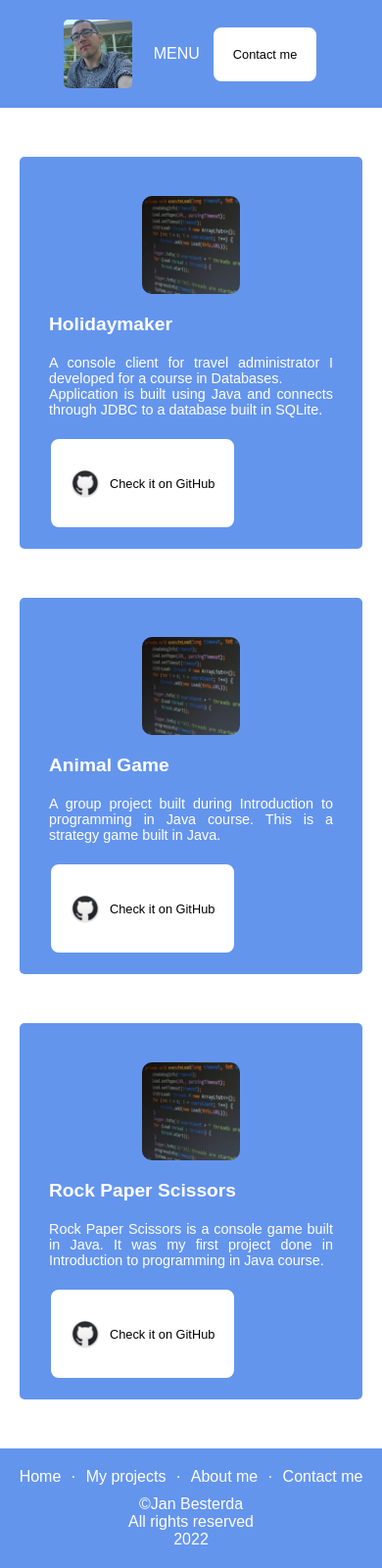
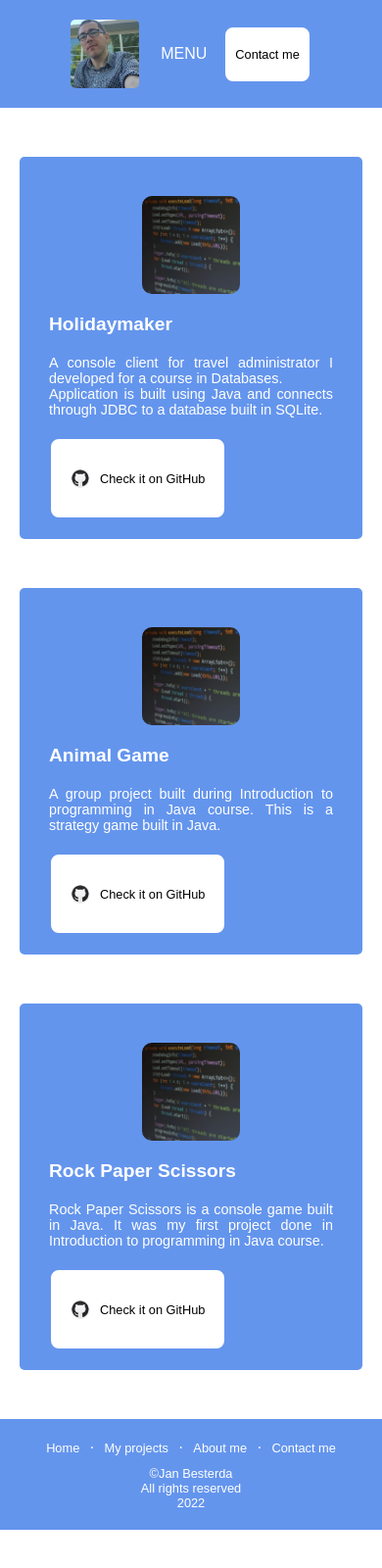
Before and after one commit to jan-beszterda/CV-Website, a plain HTML site: page my_projects.html in a window 390 px wide. Shown: the whole page at 98% size. After the commit the page ends 1561 px from the top, so only its background shows below. Drawn offline with Linux system fonts and the light colour scheme.

Commit message:
Final update to styles and about me page, updated pdf document

```diff
--- a/style.css
+++ b/style.css
@@ -2,12 +2,15 @@ html {
   box-sizing: border-box;
 }
 
-html, body {
+html,
+body {
   font-family: Arial, Helvetica, sans-serif;
   color: white;
 }
 
-*, *:before, *:after {
+*,
+*:before,
+*:after {
   box-sizing: inherit;
 }
 
@@ -83,7 +86,8 @@ p {
   margin: 50px 100px 0px 100px;
 }
 
-.row-article, .row-article-reverse {
+.row-article,
+.row-article-reverse {
   display: flex;
   flex-direction: row;
   background: cornflowerblue;
@@ -115,20 +119,23 @@ p {
   flex-direction: column;
   align-items: flex-start;
   margin: 0px 10px;
+  flex: 1;
 }
 
 .row-article img {
   margin: 0px 10px;
-    width: 300px;
+  width: 100%;
   height: auto;
+  max-width: 300px;
   max-height: 300px;
   border-radius: 10px;
 }
 
 .row-article-reverse img {
   margin: 0px 10px;
-    width: 300px;
+  width: 100%;
   height: auto;
+  max-width: 300px;
   max-height: 300px;
   border-radius: 10px;
 }
@@ -145,19 +152,16 @@ p {
   align-items: center;
 }
 
-.image-column-section {
-    display: flex;
-    flex-direction: column;
-    align-items: flex-start;
-    margin: 0px 10px;
+#journey {
+  width: 100%;
+  height: auto;
+  max-width: 100%;
+  max-height: 2500px;
+  object-fit: scale-down;
 }
 
-.image-column-section img {
-    width: 100%;
-    height: auto;
-}
-
-.column-section div, a {
+.column-section div,
+a {
   display: flex;
   flex-direction: row;
   align-items: center;
@@ -204,17 +208,21 @@ p {
 
 form {
   margin: 0px 10px;
+  flex: 1;
 }
 
 label {
   margin-bottom: 10px;
 }
 
-input, textarea {
+input,
+textarea {
   margin-bottom: 20px;
 }
 
-label, input, textarea {
+label,
+input,
+textarea {
   font-size: 1.2rem;
   display: block;
   width: 100%;
@@ -249,25 +257,29 @@ label, input, textarea {
 }
 
 @media (max-width: 1000px) {
-    .row-article, .row-article-reverse {
+  .row-article,
+  .row-article-reverse {
     padding: 20px;
   }
 
   .row-article img {
     height: auto;
-        width: 200px;
+    width: 100%;
+    max-width: 200px;
     max-height: 200px;
   }
 
   .row-article-reverse img {
     height: auto;
-        width: 200px;
+    width: 100%;
+    max-width: 200px;
     max-height: 200px;
   }
 
-    .image-column-section img {
+  #journey {
     width: 100%;
     height: auto;
+    max-width: 100%;
   }
 
   #main {
@@ -286,7 +298,9 @@ label, input, textarea {
     font-size: 1rem;
   }
 
-    label, input, textarea {
+  label,
+  input,
+  textarea {
     font-size: 1rem;
   }
 
@@ -330,30 +344,33 @@ label, input, textarea {
   #navbar img {
     max-height: 70px;
     max-width: 70px;
-        margin-right: 10px;
+    margin-right: 5px;
   }
 
   #menu {
-        display: inline-block;
+    display: flex;
+    flex-direction: column;
     text-decoration: none;
     color: white;
     text-transform: uppercase;
+    margin: 0px 5px;
     padding: 0px;
-        margin: 0px 10px;
     border: 2px solid cornflowerblue;
     font-size: 1rem;
   }
 
+  #menu span {
+    padding: 10px;
+  }
+
   #menu:hover a {
     display: block;
-        position: relative;
-        left: 0;
     text-decoration: none;
     color: white;
     text-transform: uppercase;
     border: 2px solid cornflowerblue;
     font-size: 0.8rem;
-        padding: 10px 10px;
+    padding: 10px;
   }
 
   #menu:hover a:hover {
@@ -381,20 +398,30 @@ label, input, textarea {
   }
 
   .row-article img {
-        width: 100px;
+    width: 100%;
     height: auto;
+    max-width: 100px;
     max-height: 100px;
     margin: 20px 20px;
   }
 
   .row-article-reverse img {
-        width: 100px;
+    width: 100%;
     height: auto;
+    max-width: 100px;
     max-height: 100px;
     margin: 20px 20px;
   }
 
-    .image-column-section {
+  .column-section div img {
+    max-width: 20px;
+  }
+
+  .column-section a img {
+    max-width: 20px;
+  }
+
+  #journey {
     display: none;
   }
 
@@ -410,7 +437,9 @@ label, input, textarea {
     font-size: 0.9rem;
   }
 
-    label, input, textarea {
+  label,
+  input,
+  textarea {
     font-size: 0.9rem;
   }
 
@@ -423,4 +452,15 @@ label, input, textarea {
     margin: 0px 5px 0px 0px;
   }
 
+  #contact-button {
+    padding: 20px 10px;
   }
+
+  #footer div a {
+    font-size: 0.8rem;
+  }
+
+  #footer p {
+    font-size: 0.8rem;
+  }
+}
```
Also changed, not shown: about_me.html (+2 -2 lines), graphics/journey.png, 1 other file. Lines whose indentation alone changed are shown as unchanged.
